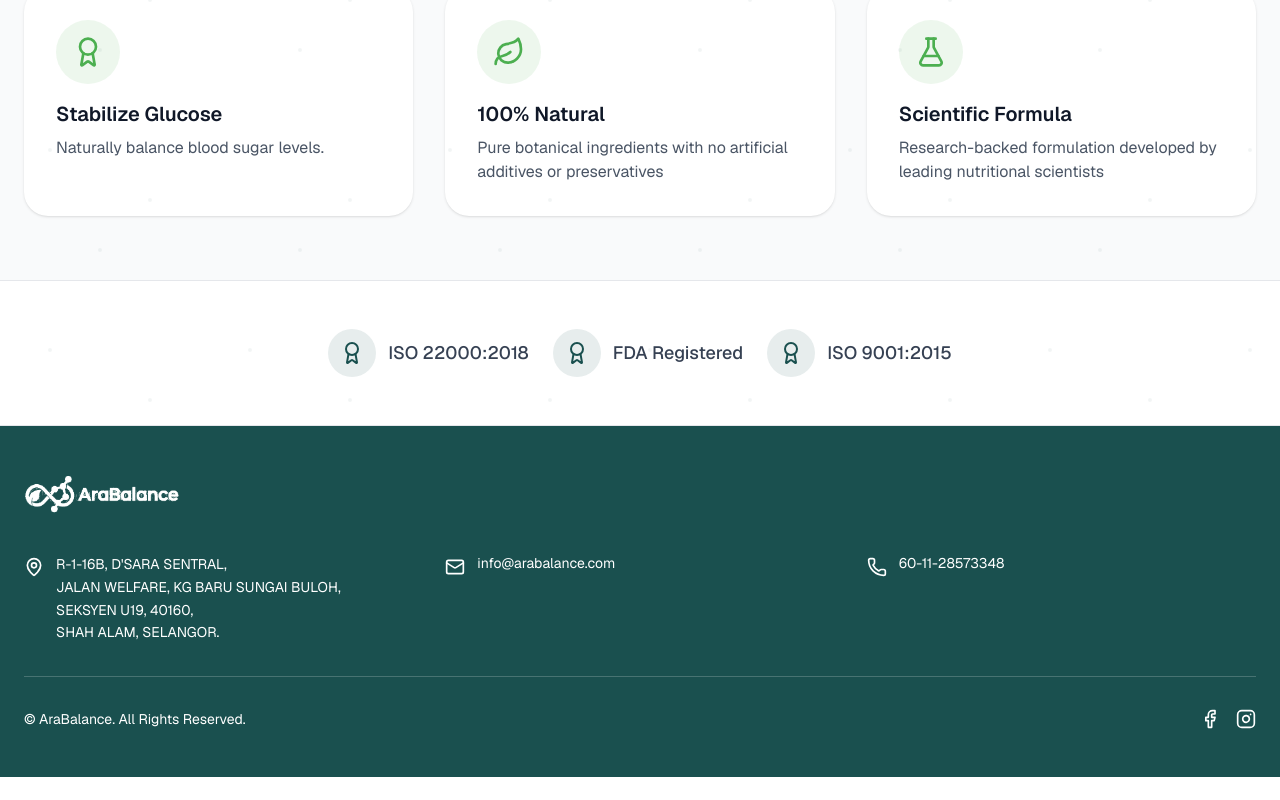
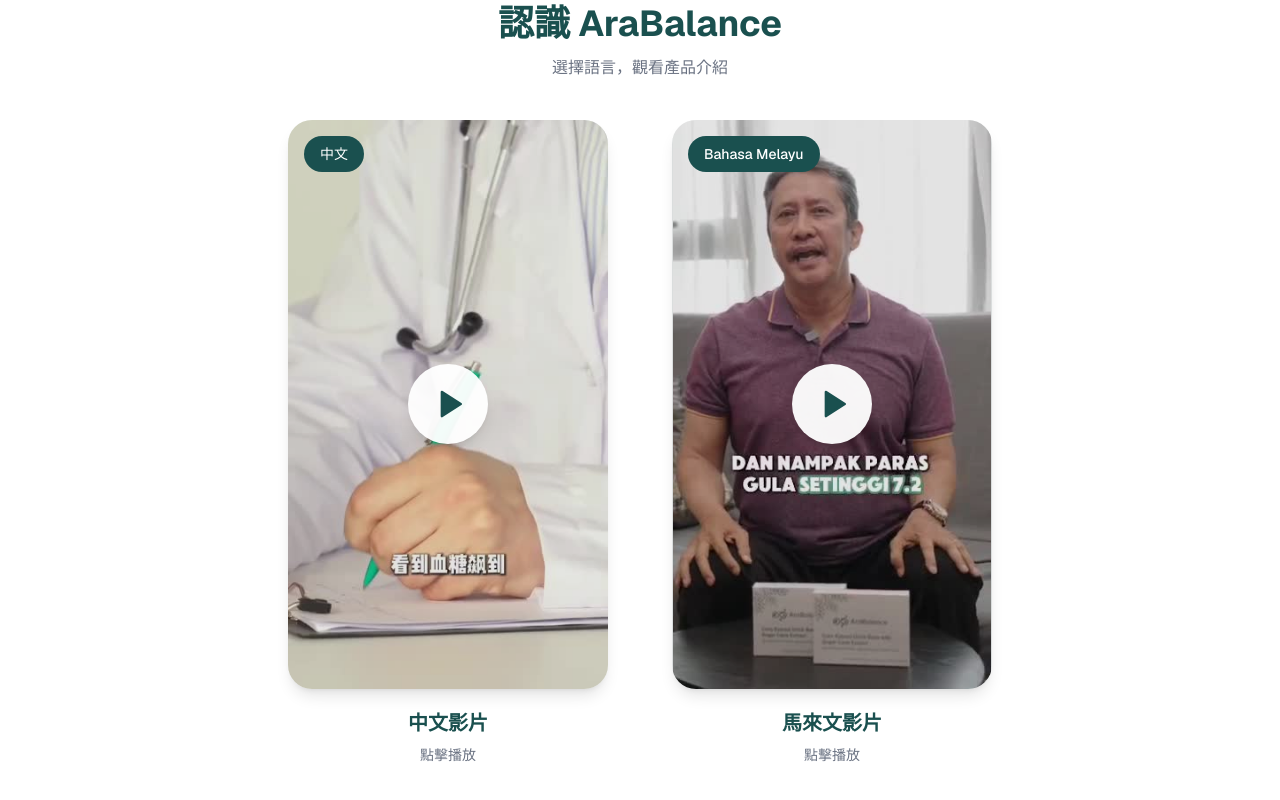
Before and after one commit to rexyauhk/arabalance-web, a Next.js app in the folder arabalance-figma/: page / in a window 1280 px wide. Shown: the part 700-1500 px from the top of the page. Before the commit the page ends 1477 px from the top, so only its background shows below. Built offline with nearby package versions, Linux system fonts and the light colour scheme.

Commit message:
Add Chinese and Malay homepage video cards with real posters and click-to-load playback

```diff
--- a/arabalance-figma/app/page.tsx
+++ b/arabalance-figma/app/page.tsx
@@ -1,6 +1,7 @@
 import Image from "next/image";
 import Link from "next/link";
 import { Award } from "lucide-react";
+import { VideoShowcase } from "@/components/home/video-showcase";
 import { FeatureCards } from "@/components/home/feature-cards";
 
 const certifications = [
@@ -70,6 +71,8 @@
         </div>
       </section>
 
+      <VideoShowcase />
+
       <FeatureCards />
 
       <section className="border-y border-gray-200 bg-white py-10 md:py-12">
--- /dev/null
+++ b/arabalance-figma/components/home/video-showcase.tsx
@@ -0,0 +1,76 @@
+"use client";
+
+import { useRef, useState } from "react";
+import { Play } from "lucide-react";
+
+const videos = [
+  { title: "中文影片", language: "中文", src: "/videos/中文影片.mp4", poster: "/videos/chinese-poster.jpg" },
+  { title: "馬來文影片", language: "Bahasa Melayu", src: "/videos/馬來文影片.mp4", poster: "/videos/malay-poster.jpg" },
+];
+
+function VideoCard({ video }: { video: (typeof videos)[number] }) {
+  const [started, setStarted] = useState(false);
+  const [failed, setFailed] = useState(false);
+  const player = useRef<HTMLVideoElement>(null);
+
+  function start() {
+    const element = player.current;
+    if (!element) return;
+    element.src = video.src;
+    setStarted(true);
+    element.load();
+    void element.play().catch(() => {
+      // Native controls remain available if autoplay is blocked.
+    });
+    element.focus();
+  }
+
+  return (
+    <article className="mx-auto w-full max-w-[320px]">
+      <div className="relative aspect-[9/16] overflow-hidden rounded-3xl bg-[#1A504F]/5 shadow-lg">
+        <video
+          ref={player}
+          poster={video.poster}
+          preload="none"
+          controls={started}
+          playsInline
+          aria-label={video.title}
+          tabIndex={started ? 0 : -1}
+          className="h-full w-full object-contain"
+          onError={() => setFailed(true)}
+        />
+        {!started && (
+          <button
+            type="button"
+            onClick={start}
+            aria-label={`播放${video.title}`}
+            className="absolute inset-0 flex items-center justify-center bg-black/10 transition-colors hover:bg-black/20 focus-visible:outline focus-visible:outline-4 focus-visible:-outline-offset-4 focus-visible:outline-[#1A504F]"
+          >
+            <span className="absolute left-4 top-4 rounded-full bg-[#1A504F] px-4 py-2 text-sm font-medium text-white">{video.language}</span>
+            <span className="flex h-20 w-20 items-center justify-center rounded-full bg-white/95 text-[#1A504F] shadow-lg">
+              <Play className="ml-1 h-8 w-8 fill-current" aria-hidden />
+            </span>
+          </button>
+        )}
+      </div>
+      <h3 className="mt-5 text-center text-xl font-semibold text-[#1A504F]">{video.title}</h3>
+      {failed ? (
+        <p role="alert" className="mt-2 text-center text-sm text-gray-600">影片暫時無法播放，請<a href={video.src} className="underline">直接開啟影片</a>。</p>
+      ) : <p className="mt-2 text-center text-sm text-gray-500">{started ? "使用播放器控制播放或全螢幕" : "點擊播放"}</p>}
+    </article>
+  );
+}
+
+export function VideoShowcase() {
+  return (
+    <section aria-labelledby="video-heading" className="relative bg-white px-6 py-14 sm:py-20">
+      <div className="mx-auto max-w-4xl">
+        <h2 id="video-heading" className="text-center text-3xl font-bold text-[#1A504F] sm:text-4xl">認識 AraBalance</h2>
+        <p className="mt-3 text-center text-gray-500">選擇語言，觀看產品介紹</p>
+        <div className="mx-auto mt-10 grid max-w-[720px] grid-cols-1 gap-10 sm:grid-cols-2 sm:gap-12">
+          {videos.map((video) => <VideoCard key={video.src} video={video} />)}
+        </div>
+      </div>
+    </section>
+  );
+}
```
Also changed, not shown: arabalance-figma/public/videos/chinese-poster.jpg (added), arabalance-figma/public/videos/malay-poster.jpg (added).
